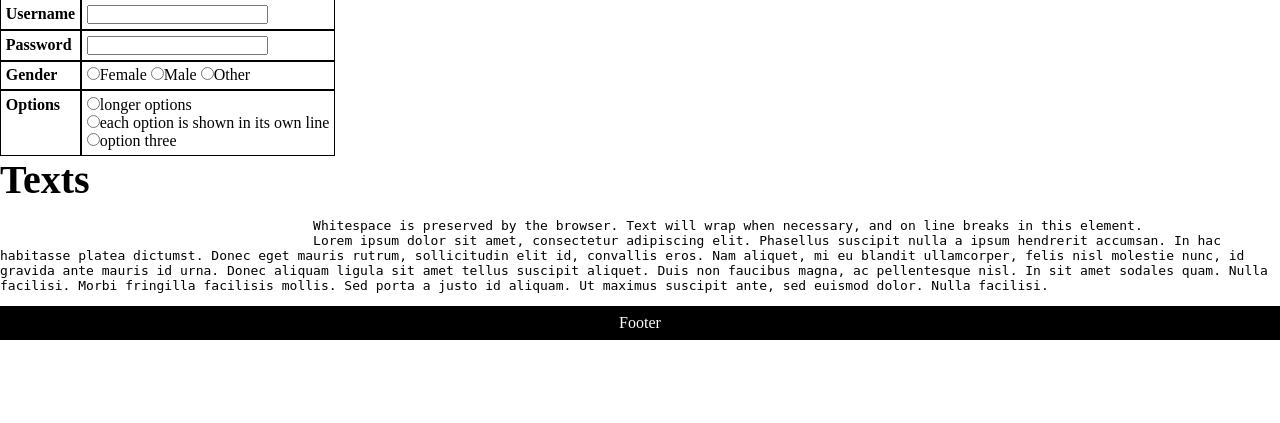
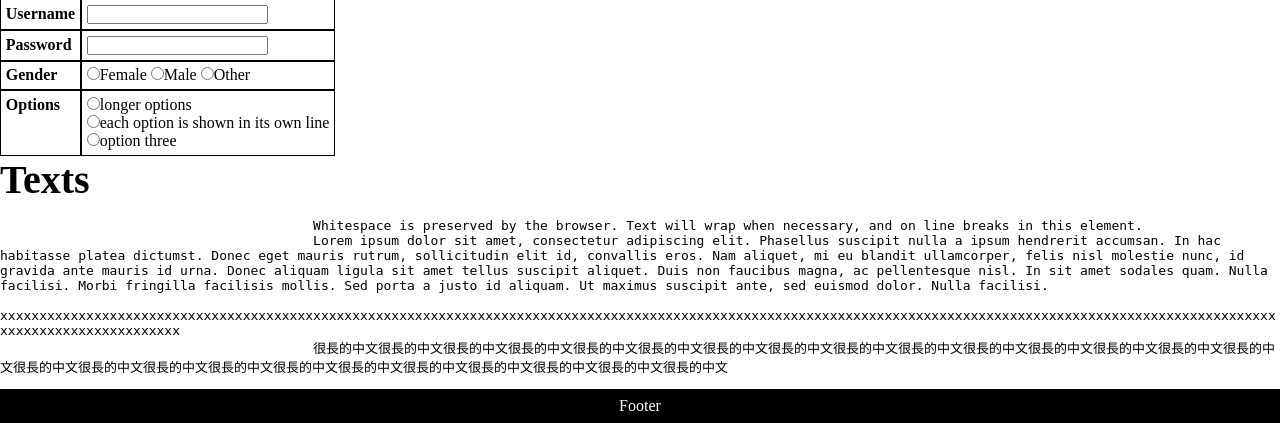
Before and after one commit to kong0107/templates, a PHP site: page /99-demo.html in a window 1280 px wide. Shown: the part 500-923 px from the top of the page. Before the commit the page ends 840 px from the top, so only its background shows below. Run offline with PHP 8.4, Linux system fonts and the light colour scheme.

Commit message:
add `break-word`

```diff
--- a/html/99-demo.html
+++ b/html/99-demo.html
@@ -87,6 +87,8 @@
 				<div class="rawdata">
 					Whitespace is preserved by the browser. Text will wrap when necessary, and on line breaks in this element.
 					Lorem ipsum dolor sit amet, consectetur adipiscing elit. Phasellus suscipit nulla a ipsum hendrerit accumsan. In hac habitasse platea dictumst. Donec eget mauris rutrum, sollicitudin elit id, convallis eros. Nam aliquet, mi eu blandit ullamcorper, felis nisl molestie nunc, id gravida ante mauris id urna. Donec aliquam ligula sit amet tellus suscipit aliquet. Duis non faucibus magna, ac pellentesque nisl. In sit amet sodales quam. Nulla facilisi. Morbi fringilla facilisis mollis. Sed porta a justo id aliquam. Ut maximus suscipit ante, sed euismod dolor. Nulla facilisi.
+					xxxxxxxxxxxxxxxxxxxxxxxxxxxxxxxxxxxxxxxxxxxxxxxxxxxxxxxxxxxxxxxxxxxxxxxxxxxxxxxxxxxxxxxxxxxxxxxxxxxxxxxxxxxxxxxxxxxxxxxxxxxxxxxxxxxxxxxxxxxxxxxxxxxxxxxxxxxxxxxxxxxxxxxxxxxxxxxxxxxxxxxxxx
+					很長的中文很長的中文很長的中文很長的中文很長的中文很長的中文很長的中文很長的中文很長的中文很長的中文很長的中文很長的中文很長的中文很長的中文很長的中文很長的中文很長的中文很長的中文很長的中文很長的中文很長的中文很長的中文很長的中文很長的中文很長的中文很長的中文
 				</div>
 			</section>
 		</section>
--- a/html/styles/std.css
+++ b/html/styles/std.css
@@ -42,8 +42,10 @@ body > footer {
 .inlineList { list-style-type: none; }
 .inlineList > li { display: inline-block; }
 .rawdata {
+	font-family: monospace;
 	white-space: pre-wrap;
-	font-family: monospace;
+	word-wrap: break-word;
+	word-break: break-word;
 }
 .clearAfter {
 	content: "";
```
